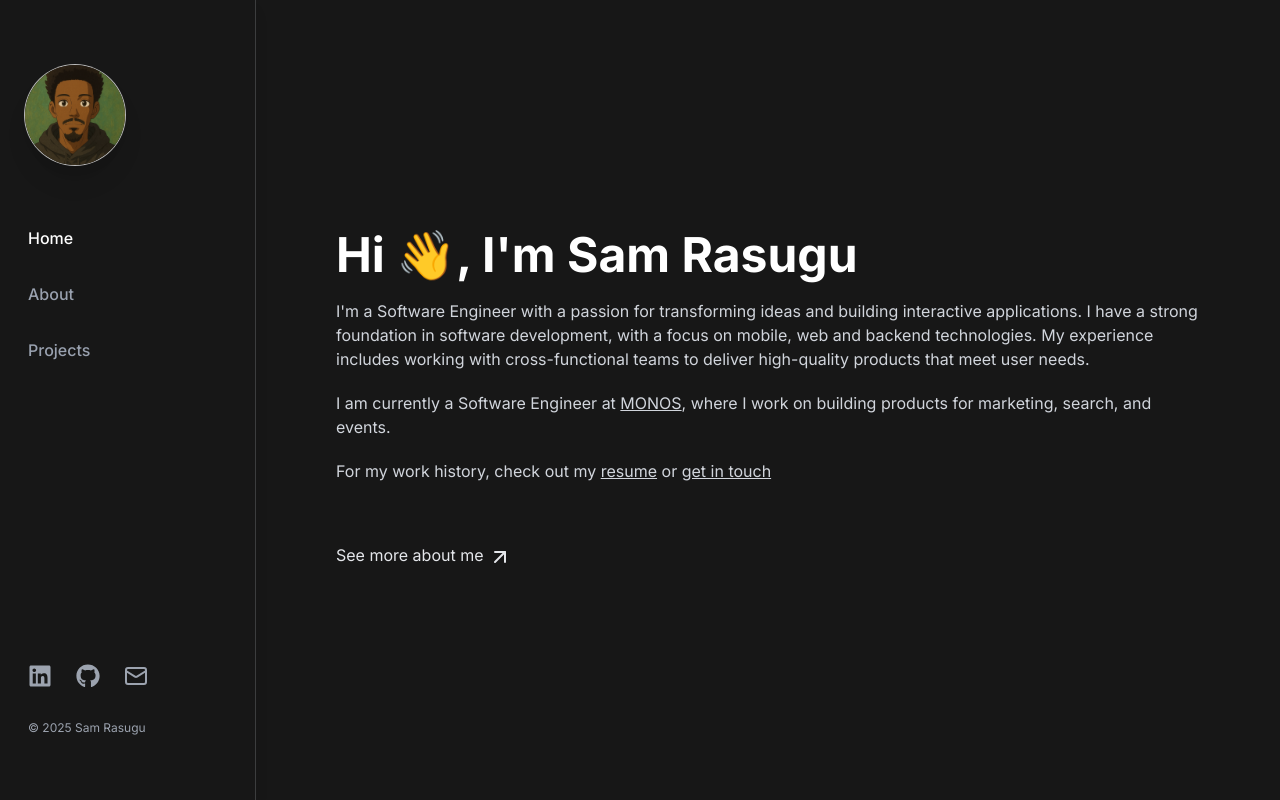
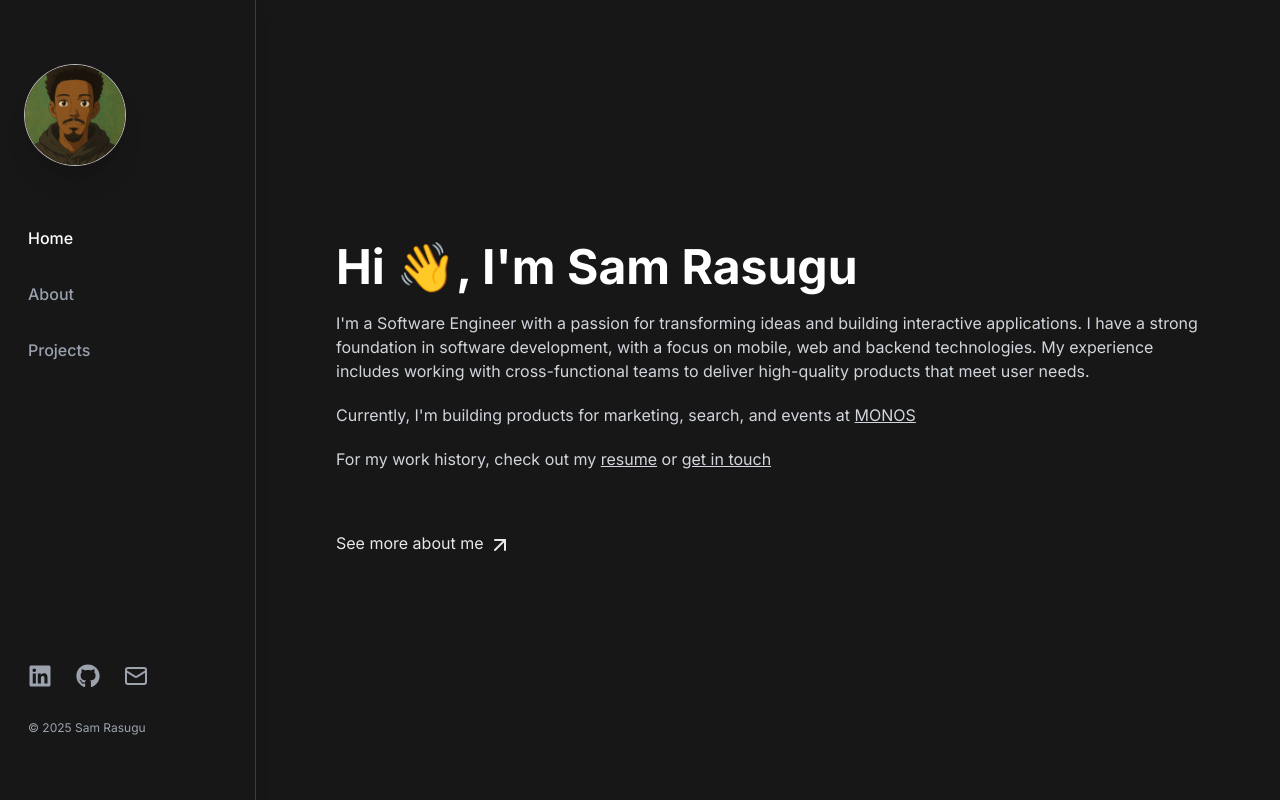
Before and after one commit to samrasugu/sam-rasugu, a Next.js app: page / in a window 1280 px wide. Built offline with nearby package versions, Linux system fonts and the light colour scheme.

Commit message:
chore: update hero description

```diff
--- a/app/page.tsx
+++ b/app/page.tsx
@@ -18,7 +18,8 @@ export default function Home() {
             teams to deliver high-quality products that meet user needs.
           </p>
           <p className="text-base text-gray-300">
-            I am currently a Software Engineer at{" "}
+            Currently, I'm building products for marketing, search, and events
+            at{" "}
             <a
               href="https://www.monos.ai/"
               className="underline"
@@ -27,8 +28,6 @@ export default function Home() {
             >
               MONOS
             </a>
-            , where I work on building products for marketing, search, and
-            events.
           </p>
           <p className="text-base text-gray-300">
             For my work history, check out my{" "}
--- a/components/about/EducationSection.tsx
+++ b/components/about/EducationSection.tsx
@@ -43,8 +43,8 @@ const EducationSection: React.FC = () => {
         {education.map((edu, index) => (
           <div key={index} className="flex flex-row items-start mb-16 relative">
             {/* Timeline Circle */}
-            <div className="hidden md:absolute left-6 transform -translate-x-1/2 w-10 h-10 rounded-full bg-white border-4 border-black z-10 md:flex items-center justify-center">
-              <div className="w-6 h-6 rounded-full bg-black"></div>
+            <div className="hidden md:absolute left-6 transform -translate-x-1/2 w-10 h-10 rounded-full bg-white border-3 border-black z-10 md:flex items-center justify-center">
+              <div className="w-7 h-7 rounded-full bg-black"></div>
             </div>
 
             {/* Content */}
```
